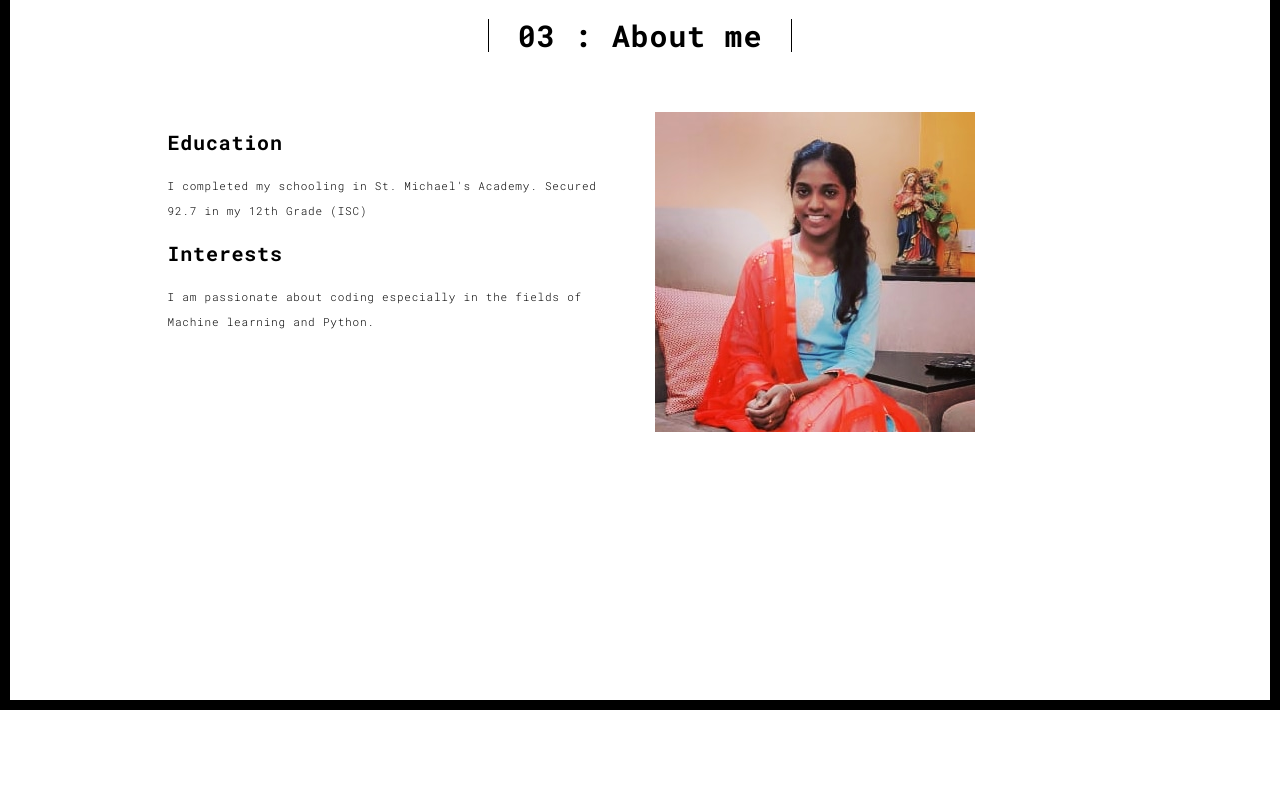
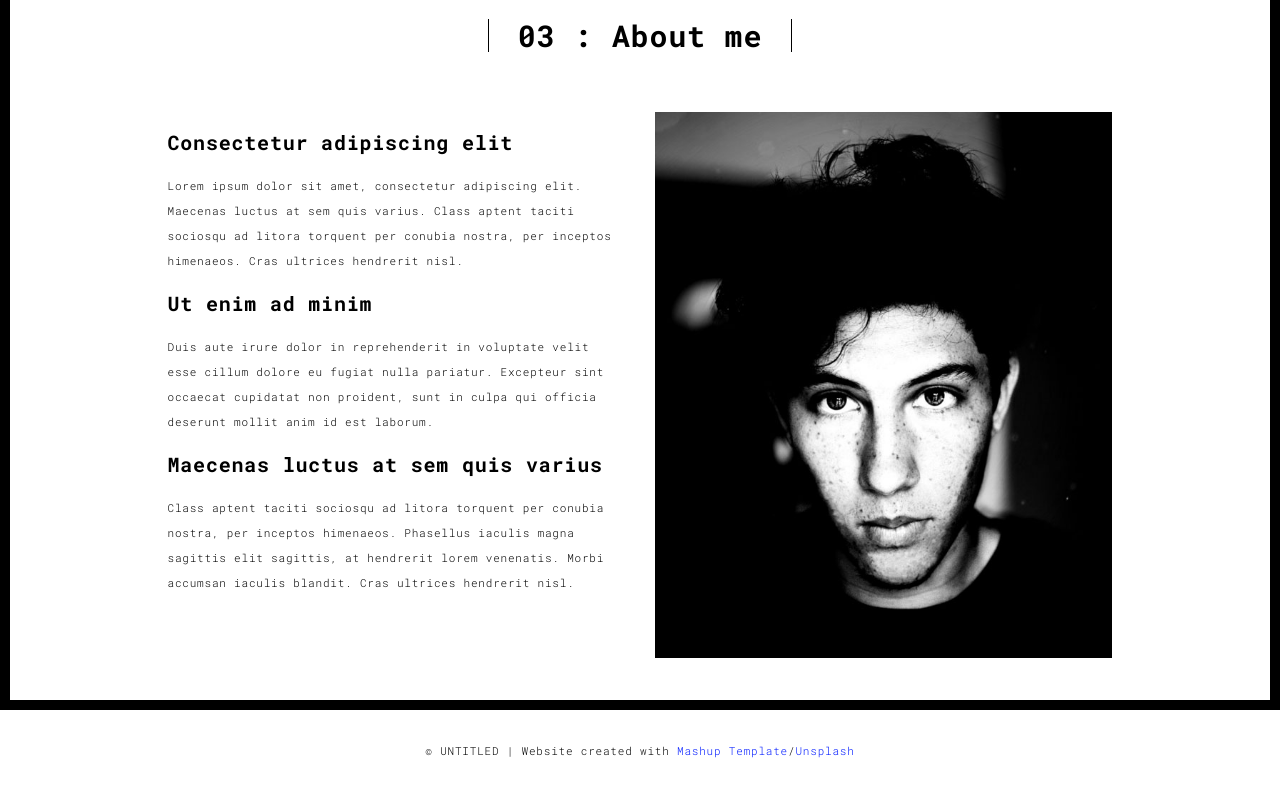
Before and after one commit to Stefani-Jeyaseelan/Portfolio, a Flask app: page /about.html in a window 1280 px wide. Shown: the part 90-878 px from the top of the page. Before the commit the page ends 800 px from the top, so only its background shows below. Run offline with Flask 3, Linux system fonts and the light colour scheme.

Commit message:
Updated code

```diff
--- a/templates/about.html
+++ b/templates/about.html
@@ -61,13 +61,19 @@
             <div class="col-md-10 col-md-offset-1">
               <div class="row">
                 <div class="col-xs-12 col-md-6">
-                  <h3>Education</h3>
-                  <p>I completed my schooling in St. Michael's Academy. Secured 92.7 in my 12th Grade (ISC)</p>
-                  <h3>Interests  </h3>
-                  <p>I am passionate about coding especially in the fields of Machine learning and Python.
+                  <h3>Consectetur adipiscing elit</h3>
+                  <p>Lorem ipsum dolor sit amet, consectetur adipiscing elit. Maecenas luctus at sem quis varius.
+                  Class aptent taciti sociosqu ad litora torquent per conubia nostra, per inceptos himenaeos. Cras ultrices hendrerit nisl.</p>
+                  <h3>Ut enim ad minim  </h3>
+                  <p>Duis aute irure dolor in reprehenderit in voluptate velit esse
+                  cillum dolore eu fugiat nulla pariatur. Excepteur sint occaecat cupidatat non
+                  proident, sunt in culpa qui officia deserunt mollit anim id est laborum.
+                  <h3>Maecenas luctus at sem quis varius</h3>
+                  <p>
+                  Class aptent taciti sociosqu ad litora torquent per conubia nostra, per inceptos himenaeos. Phasellus iaculis magna sagittis elit sagittis, at hendrerit lorem venenatis. Morbi accumsan iaculis blandit. Cras ultrices hendrerit nisl.</p>
                 </div>
                 <div class="col-xs-12 col-md-6">
-                  <img src="assets/images/myprof.jpg" class="img-responsive" alt="">
+                  <img src="assets/images/profil.jpg" class="img-responsive" alt="">
                 </div>
               </div>
             </div>
@@ -80,6 +86,15 @@
   </div>
 
 
+<footer class="footer-container text-center">
+  <div class="container">
+    <div class="row">
+      <div class="col-xs-12">
+        <p>© UNTITLED | Website created with <a href="http://www.mashup-template.com/" title="Create website with free html template">Mashup Template</a>/<a href="https://www.unsplash.com/" title="Beautiful Free Images">Unsplash</a></p>
+      </div>
+    </div>
+  </div>
+</footer>
 
 <script>
   document.addEventListener("DOMContentLoaded", function (event) {
```
